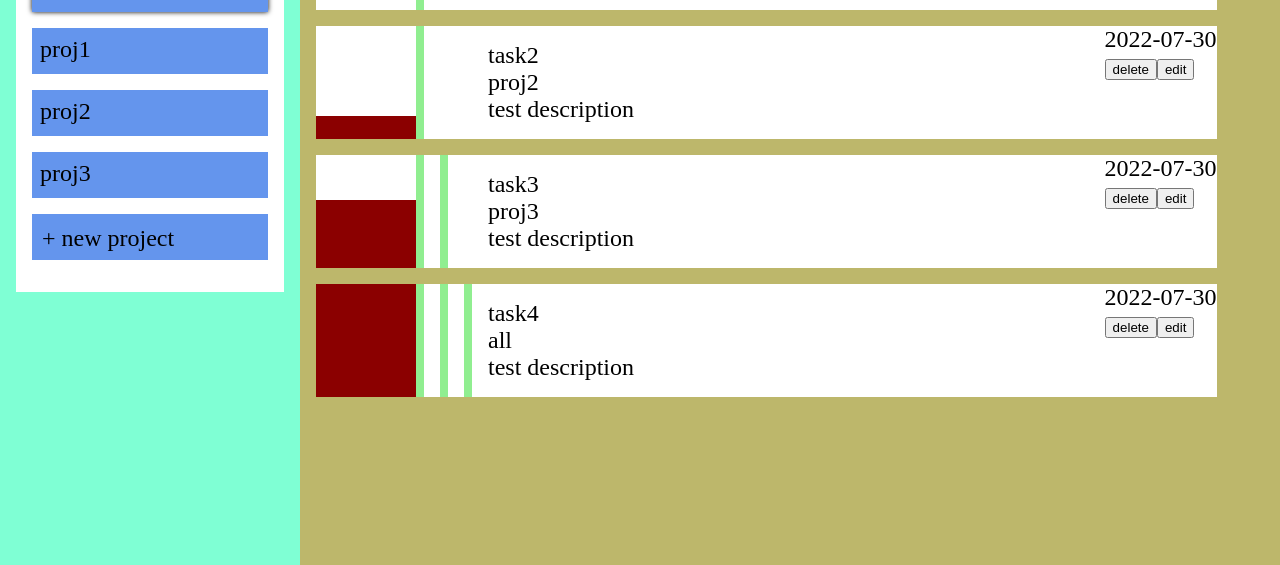
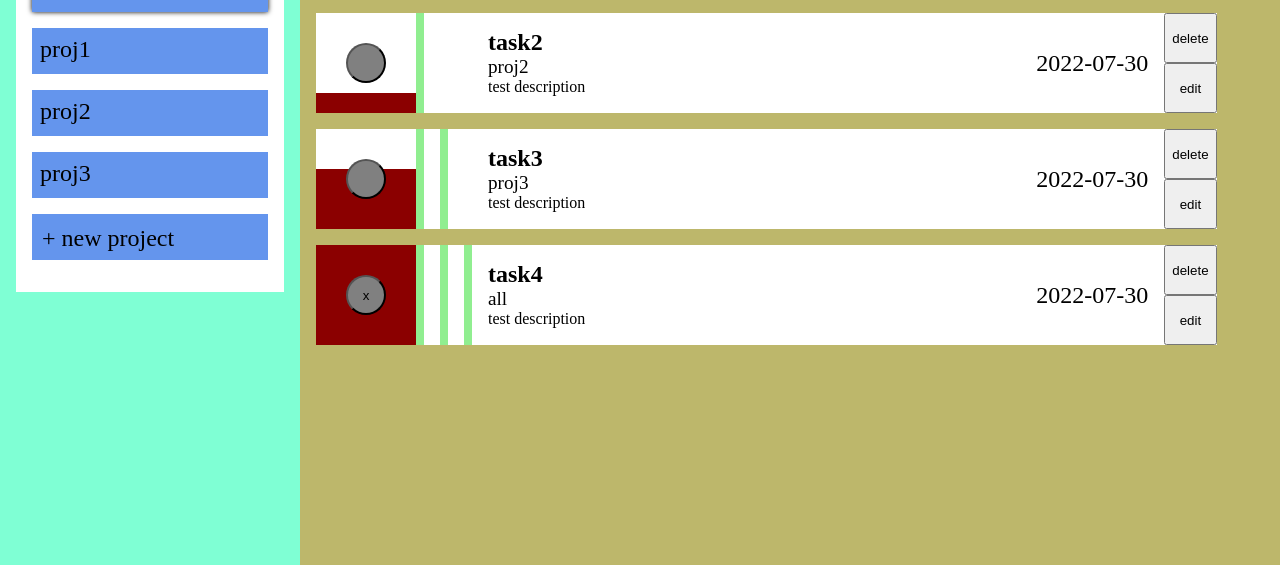
Before and after one commit to rosnbro/todo-list, a website built with webpack: page dist/index.html in a window 1280 px wide. Shown: the part 235-800 px from the top of the page. Built offline with nearby package versions, Linux system fonts and the light colour scheme.

Commit message:
add button to mark/unmark a task as complete, adjust style for tasks

```diff
--- a/src/index.js
+++ b/src/index.js
@@ -28,6 +28,10 @@ class task {
         this.project = project;
         this.description = description;
         this.dueDate = dueDate;
+        this.complete = function() {
+            (this.progress != 100) ? this.progress = 100 : this.progress = 0;
+            renderTasks(projects, tasks);
+        };
         this.edit = function() {
             let parent = document.querySelector(`.${this.title}Form`);
             taskForm(parent, projects, this);  // check for duplicate task titles or this will mess up
--- a/src/renderTasks.js
+++ b/src/renderTasks.js
@@ -19,16 +19,21 @@ function renderTasks(wrapper, tasks) {
     tasks.forEach(task => {
         let taskBox = document.createElement('div');
         let taskContent = document.createElement('div');
+        let progressContainer = document.createElement('div');
+        let progressButton = document.createElement('button');
+        let priority = document.createElement('div');
         let textContainer = document.createElement('div');
         let rightContainer = document.createElement('div');
         let editButton = document.createElement('button');
         let deleteButton = document.createElement('button');
         let editTaskForm = document.createElement('div');
 
+        taskBox.classList.add('task');
+        taskContent.classList.add('taskContent');
+        progressContainer.classList.add('progressContainer');
+        priority.classList.add('priority');
         textContainer.classList.add('textContainer');
         rightContainer.classList.add('rightContainer');
-        taskBox.classList.add('task');
-        taskContent.classList.add('taskContent');
         editTaskForm.classList.add('editTaskForm');
         editTaskForm.classList.add(`${task.title}Form`);
 
@@ -36,20 +41,15 @@ function renderTasks(wrapper, tasks) {
             if (Object.hasOwnProperty.call(task, prop)) {
                 switch (prop) {
                     case 'progress':
-                        let progressContainer = document.createElement('div');
                         let progress = document.createElement('div');
-
-                        progressContainer.classList.add('progressContainer');
                         progress.classList.add('progress');
                         progress.style.height = `${task[prop]}%`;
-
+                        (task[prop] == 100) ? progressButton.textContent = 'x' : progressButton.textContent = '';
+                        //replace x with check mark
                         progressContainer.appendChild(progress);
-                        taskContent.appendChild(progressContainer);
                         break;
 
                     case 'priority':
-                        let priority = document.createElement('div');
-                        priority.classList.add('priority');
                         switch (task[prop]) {
                             case 'med':
                                 priority.classList.add('medPriority');
@@ -61,23 +61,25 @@ function renderTasks(wrapper, tasks) {
                                 priority.classList.add('lowPriority');
                                 break;
                         }
-                        taskContent.appendChild(priority);
                         break;
 
                     case 'title':
                         let title = document.createElement('div');
+                        title.classList.add('taskTitle');
                         title.textContent = task[prop];
                         textContainer.appendChild(title);
                         break;
 
                     case 'project':
                         let project = document.createElement('div');
+                        project.classList.add('taskProject');
                         project.textContent = task[prop];
                         textContainer.appendChild(project);
                         break;
 
                     case 'description':
                         let description = document.createElement('div');
+                        description.classList.add('taskDescription');
                         description.textContent = task[prop];
                         textContainer.appendChild(description);
                         break;
@@ -92,18 +94,26 @@ function renderTasks(wrapper, tasks) {
             }
         }
 
+        progressButton.classList.add('progressButton');
+        progressButton.addEventListener('click', () => task.complete());
+
         deleteButton.textContent = 'delete'; //add trash can symbol
+        deleteButton.classList.add('deleteButton');
         deleteButton.addEventListener('click', () => task.delete());
 
         editButton.textContent = 'edit'; //add paper and pencil symbol
+        editButton.classList.add('editButton');
         editButton.addEventListener('click', () => {
             if (editTaskForm.hasChildNodes()) {
                 editTaskForm.innerHTML = '';
             } else task.edit();
         });
 
+        progressContainer.appendChild(progressButton);
         rightContainer.appendChild(deleteButton);
         rightContainer.appendChild(editButton);
+        taskContent.appendChild(progressContainer);
+        taskContent.appendChild(priority);
         taskContent.appendChild(textContainer);
         taskContent.appendChild(rightContainer);
         taskBox.appendChild(taskContent);
--- a/src/style.css
+++ b/src/style.css
@@ -90,6 +90,10 @@ main {
 }
 
 #newTask {
+    position: sticky;
+    position: -webkit-sticky;
+    top: var(--std-spacing);
+    z-index: 1;
     background-color: var(--bg-color-form);
     margin: var(--std-spacing) 0 0 var(--std-spacing);
     min-height: calc(100px - 2 * var(--std-spacing));
@@ -116,7 +120,6 @@ label {
     "leftInput centerInput addButton";
     grid-template-columns: 1fr 50% 1fr;
     column-gap: var(--std-spacing-double);
-
     background-color: var(--bg-color-form);
 }
 
@@ -161,14 +164,14 @@ label {
 .taskContent {
     display: flex;
     position: relative;
-    min-height: 100px;
+    height: 100px;
     font-size: 1.5rem;
 }
 
 .progressContainer {
     position: relative;
     width: 100px;
-    min-height: 100px;
+    height: 100px;
     border-right: solid var(--std-spacing-half) var(--color-priority);
 }
 
@@ -178,6 +181,16 @@ label {
     margin: 0;
     width: 100px;
     background-color: var(--bg-color-progress);
+}
+
+.progressButton {
+    position: absolute;
+    left: 30px;
+    top: 30px;
+    border-radius: 100%;
+    height: 40px;
+    width: 40px;
+    background-color: var(--bg-color-form);
 }
 
 .priority {
@@ -207,7 +220,39 @@ label {
     margin: var(--std-spacing);
 }
 
+.taskTitle {
+    font-size: 1.5rem;
+    font-weight: bold;
+}
+
+.taskProject {
+    font-size: 1.2rem;
+}
+
+.taskDescription {
+    font-size: 1rem;
+}
+
 .rightContainer {
     position: absolute;
     right: 0;
+    height: 100%;
+    display: grid;
+    column-gap: var(--std-spacing);
+    grid-template-areas:
+    "dueDate delete"
+    "dueDate edit";
 }
+
+#dueDate {
+    grid-area: dueDate;
+    align-self: center;
+}
+
+.deleteButton {
+    grid-area: delete;
+}
+
+.editButton {
+    grid-area: edit;
+}
```
Also changed, not shown: dist/main.js.
